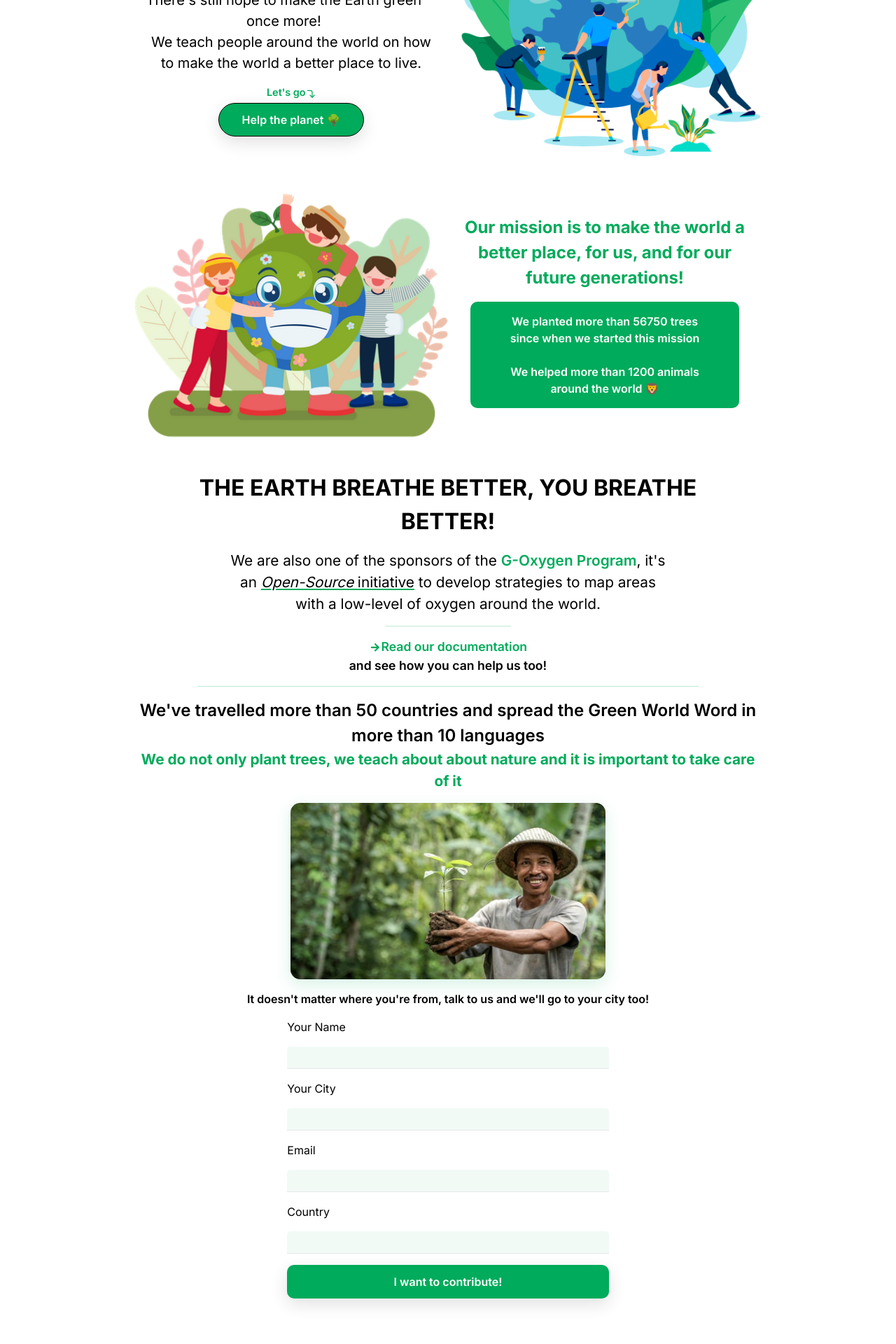
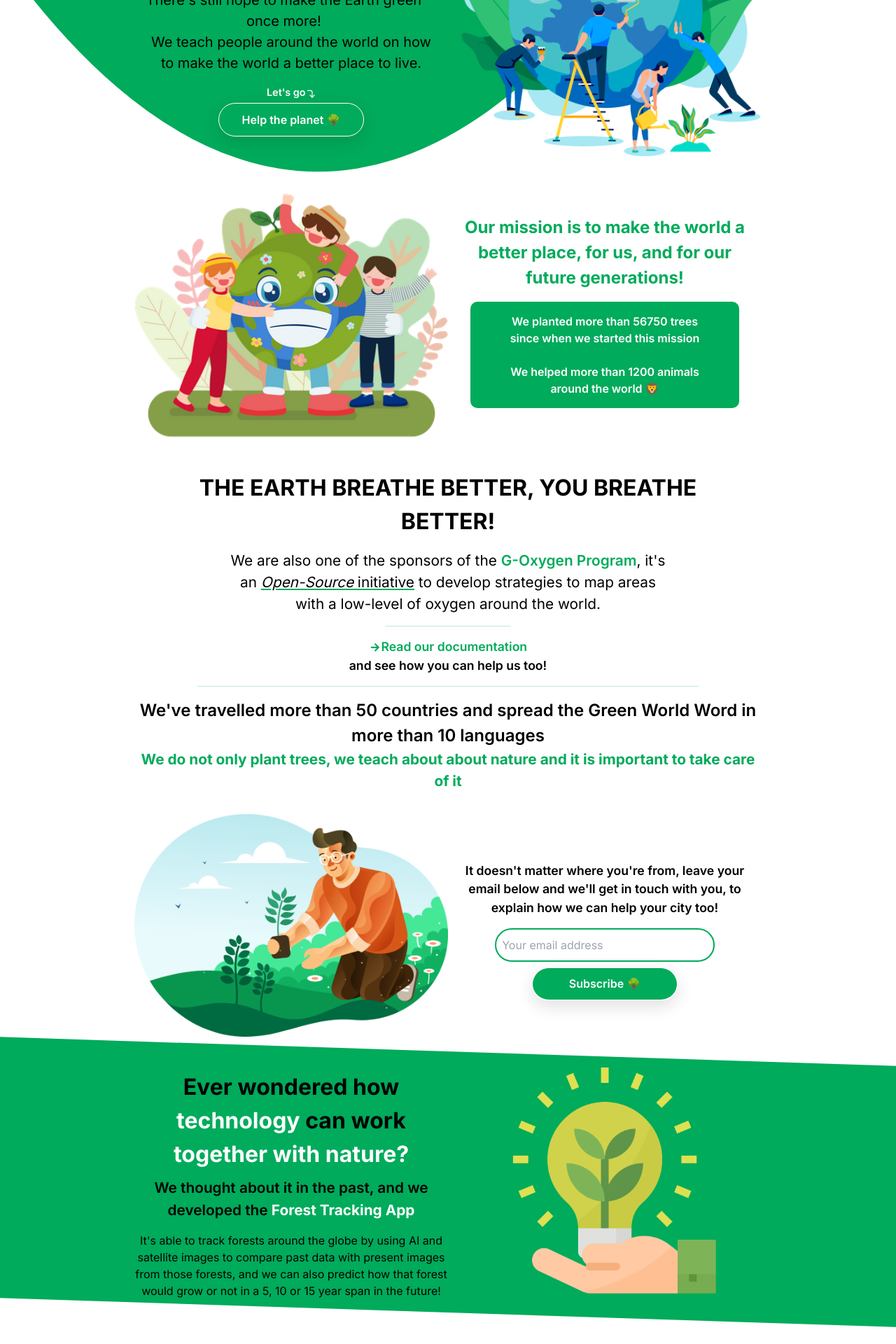
Before and after one commit to awkren/green-world, a React (Create React App) app: page / in a window 1280 px wide. Shown: the part 280-2200 px from the top of the page at 70% size. Built offline with nearby package versions, Linux system fonts and the light colour scheme; the HTML template or start-up script is replaced by a standard one.

Commit message:
changed form layout to only email

```diff
--- a/src/App.css
+++ b/src/App.css
@@ -6,3 +6,5 @@
 *{
   font-family: 'Inter', sans-serif;
 }
+
+/*  */
--- a/src/page-structure/SecondSection.jsx
+++ b/src/page-structure/SecondSection.jsx
@@ -2,35 +2,40 @@ import React from 'react'
 import '../page-style/SecondSection.css'
 import naTech from '../assets/imgs/naturetech4.png'
 import hug from '../assets/imgs/test.png'
+import manPlanting from '../assets/imgs/treeman.png'
 import { BsFillTreeFill } from 'react-icons/bs'
 
 const SecondSection = () => {
   return (
     <div className='main-sec flex flex-col m-auto justify-center items-center text-center w-[90%] font-[Inter]'>
-      <div className='mt-[1rem] '>
-        <p className='font-semibold text-justify '>It doesn't matter where you're from, talk to us and we'll go to your city too!</p>
-        <form className='flex flex-col rounded-[10px] gap-[1rem] w-[80%] m-auto mt-[1rem]'>
-          <label className='text-left'>Your Name</label>
-          <input className='border-b-[1px] bg-[#f2faf6] h-[2rem] pl-[.5rem] rounded-[5px_5px_0px_0px]' type='text'/>
-          <label className='text-left'>Your City</label>
-          <input className='border-b-[1px] bg-[#f2faf6] h-[2rem] pl-[.5rem] rounded-[5px_5px_0px_0px]' type='text'/>
-          <label className='text-left'>Email</label>
-          <input className='border-b-[1px] bg-[#f2faf6] h-[2rem] pl-[.5rem] rounded-[5px_5px_0px_0px]' type='email'/>
-          <label className='text-left'>Country</label>
-          <input className='border-b-[1px] bg-[#f2faf6] h-[2rem] pl-[.5rem] rounded-[5px_5px_0px_0px]' type='text'/>
-          <button className='bg-[#00ab5b] text-white rounded-[10px] h-[3rem] font-semibold shadow-[0px_8px_24px_rgb(0,0,0,12%)]'>I want to contribute!</button>
-        </form>
+      <div className='plant-man mt-[1rem] w-[90%] '>
+        <div className='plant-left'>
+          <div className='rounded-[14px] flex justify-center'>
+            <img src={manPlanting} alt='/' className='img-man rounded-[14px]' />
+          </div>
+
+        </div>
+        <div className='plant-right'>
+          <p className='font-semibold text-center text-[1.1rem] mt-[1rem]'>It doesn't matter where you're from, leave your email below and we'll get in touch with you, to explain how we can help your city too!</p>
+          <div className='form-plus-button flex flex-col gap-2 mt-[1rem]'>
+            <input type='email' placeholder='Your email address' className='border-[2px] h-[3rem] border-[#00ab5b] pl-[.5rem] rounded-full'/>
+            <div className='hover:cursor-pointer shadow-[0px_8px_24px_rgb(0,0,0,12%)] bg-[#00ab5b] border-b-2 border-white border-[1px] font-semibold text-white rounded-full w-[13rem] h-[3rem] flex justify-center items-center m-auto'>Subscribe 🌳</div>
+          </div>
+        </div>
       </div>
       <div className='ever-wondered'>
-        <div className='left-wonder'>
-          <p className='wonder text-[1.5rem] font-bold mt-[1rem]'>Ever wondered how <em className='not-italic underline decoration-[#00ab5b]'>technology</em> can work <em className='not-italic underline decoration-[#00ab5b]'>together with nature?</em></p>
-          <p className='mb-[1rem] font-semibold text-[1.1rem] mt-[.5rem] think '>We thought about it in the past, and we developed the <em className='not-italic decoration-white underline font-bold'>Forest Tracking App</em></p>
-          <p className='mb-[.5rem]'>It's able to track forests around the globe by using AI and satellite images to compare past data with present images from those forests, and we can also predict how that forest would grow or not in a 5, 10 or 15 year span in the future!</p>
-        </div>
-        <div className='right-wonder'>
-          <img src={naTech} className='img-tech' alt='/'/>
+        <div className='globe'>
+          <div className='left-wonder'>
+            <p className='wonder text-[1.5rem] font-bold mt-[1rem]'>Ever wondered how <em className='text-white not-italic'>technology</em> can work <em className='not-italic text-white'>together with nature?</em></p>
+            <p className='mb-[1rem] font-semibold text-[1.1rem] mt-[.5rem] think '>We thought about it in the past, and we developed the <em className='not-italic text-white font-bold'>Forest Tracking App</em></p>
+            <p className='mb-[.5rem]'>It's able to track forests around the globe by using AI and satellite images to compare past data with present images from those forests, and we can also predict how that forest would grow or not in a 5, 10 or 15 year span in the future!</p>
+          </div>
+          <div className='right-wonder'>
+            <img src={naTech} className='img-tech' alt='/'/>
+          </div>
         </div>
       </div>
+
       <div className='brazil mt-[1rem]'>
         <div className='right-brazil'>
           <p className='text-[1.5rem] font-bold '>🌳 Our impact in Brazil 🌳</p>
--- a/src/page-structure/UpperSection.jsx
+++ b/src/page-structure/UpperSection.jsx
@@ -2,7 +2,7 @@ import React from 'react'
 import '../page-style/UpperSection.css'
 import earthImg from '../assets/imgs/resp.png'
 import earthSecond from '../assets/imgs/earth.png'
-import manPlanting from '../assets/imgs/manplanting.jpeg'
+
 import { FiCornerRightDown, FiCornerDownRight } from 'react-icons/fi'
 import {IoMdArrowRoundForward} from 'react-icons/io'
 
@@ -11,17 +11,17 @@ const UpperSection = () => (
     <div className='main-upsection justify-center items-center m-auto flex flex-col'>
       <div className='leftside'>
         <div className='mt-[1.5rem] text-[2rem]'>
-          <p className=' font-[500] leading-[2.5rem] m-auto text-center'>Showing you how planting a single tree can <em className='not-italic text-[#00ab5b] underline'>save millions of lives</em></p>
+          <p className=' font-[500] leading-[2.5rem] m-auto text-center'>Showing you how planting a single tree can <em className='not-italic text-white underline'>save millions of lives</em></p>
         </div>
         <div className='mt-[1.5rem] text-center m-auto'>
           <p className='w-[95%] t-up'>There's still hope to make the Earth green once more!</p>
           <p className='w-[95%] m-auto t-up'>We teach people around the world on how to make the world a better place to live.</p>
         </div>
-        <div className='text-[#00ab5b] flex items-center justify-center align-middle mt-[1rem]'>
+        <div className='text-white flex items-center justify-center align-middle mt-[1rem]'>
           <p className='mb-[.3rem] font-semibold text-[.9rem]'>Let's go</p>
           <p className='text-[.9rem]'><span></span><FiCornerRightDown /></p>
         </div>
-        <div className='hover:cursor-pointer shadow-[0px_8px_24px_rgb(0,0,0,12%)] bg-[#00ab5b] border-black border-[1px] font-semibold text-white rounded-full w-[13rem] h-[3rem] flex justify-center items-center m-auto'>Help the planet 🌳</div>
+        <div className='hover:cursor-pointer shadow-[0px_8px_24px_rgb(0,0,0,12%)] bg-[#00ab5b] border-2 border-white border-[1px] font-semibold text-white rounded-full w-[13rem] h-[3rem] flex justify-center items-center m-auto'>Help the planet 🌳</div>
       </div>
       <div className='rightside'>
         <div className='mt-[2rem]'>
@@ -76,9 +76,15 @@ const UpperSection = () => (
       <p className='travel'>We've travelled more than 50 countries and spread the Green World Word in more than 10 languages</p>
       <p className='travel-nature'>We do not only plant trees, we teach about about nature and it is important to take care of it</p>
     </div>
-    <div className='bg-[#bfe9d5] rounded-[14px] flex justify-center shadow-[0px_8px_24px_rgb(127,213,173,30%)]'>
-      <img src={manPlanting} alt='/' className='img-man rounded-[14px]' />
-    </div>
+
+
+    <div class="custom-shape-divider-top-1670846940">
+    <svg data-name="Layer 1" xmlns="http://www.w3.org/2000/svg" viewBox="0 0 1200 120" preserveAspectRatio="none">
+        <path d="M321.39,56.44c58-10.79,114.16-30.13,172-41.86,82.39-16.72,168.19-17.73,250.45-.39C823.78,31,906.67,72,985.66,92.83c70.05,18.48,146.53,26.09,214.34,3V0H0V27.35A600.21,600.21,0,0,0,321.39,56.44Z" class="shape-fill"></path>
+    </svg>
+</div>
+
+
   </div>
 )
 
--- a/src/page-style/SecondSection.css
+++ b/src/page-style/SecondSection.css
@@ -1,16 +1,21 @@
-@media only screen and (min-width:940px){
+  @media only screen and (min-width:940px){
   .main-sec{
-    width: 70%;
+    width: 100%;
   }
   .ever-wondered{
+    width: 100%;
+    padding: 2rem 0;
+    background-color: #00ab5b;
+    clip-path: polygon(0 0, 100% 10%, 100% 100%, 0 90%);
+    display: flex;
+    justify-content: center;
+    align-items: center;
+  }
+  .globe{
+    width: 70%;
     display: grid;
     grid-template-columns: repeat(2, 1fr);
-    justify-content: center;
-    align-items: center;
-    margin: auto;
-    width: 90%;
-    margin-top: 5rem;
-    margin-bottom: 5rem;
+
   }
   .left-wonder{
     display: flex;
@@ -66,4 +71,21 @@
   .tips{
     width: 100%;
   }
+  .plant-man{
+    display: grid;
+    grid-template-columns: repeat(2, 1fr);
+    width: 70%;
+  }
+  .plant-right{
+    display: flex;
+    flex-direction: column;
+    justify-content: center;
+    align-items: center;
+  }
+  .form-plus-button{
+    width: 70%;
+  }
+  .ever-wondered{
+
+  }
 }
--- a/src/page-style/UpperSection.css
+++ b/src/page-style/UpperSection.css
@@ -97,4 +97,26 @@
     max-width: 450px;
     height: auto;
   }
+  /* shapes */
+  .custom-shape-divider-top-1670846940 {
+    position: absolute;
+    top: 0;
+    left: 0;
+    width: 100%;
+    overflow: hidden;
+    line-height: 0;
+    z-index: -1;
+  }
+
+  .custom-shape-divider-top-1670846940 svg {
+    position: relative;
+    display: block;
+    /* width: calc(280% + 1.2px); */
+    width: 200%;
+    height: 950px;
+  }
+
+  .custom-shape-divider-top-1670846940 .shape-fill {
+    fill: #00AB5B;
+  }
 }
```
Also changed, not shown: src/assets/imgs/treeman.png (added).
